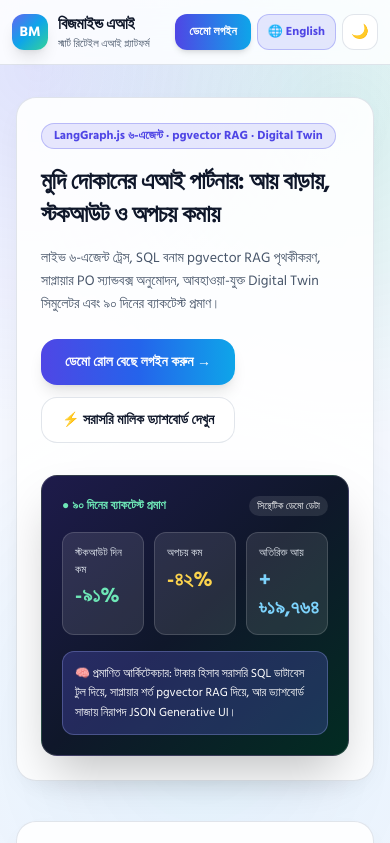
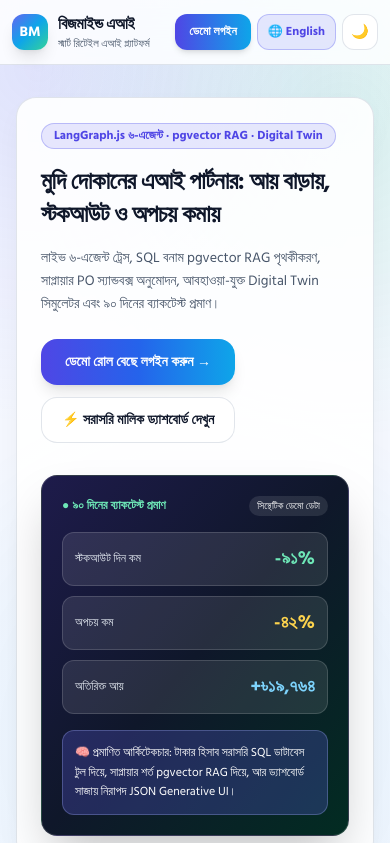
Before and after one commit to mdshamim-mern/bizmind-ai, a website: page public/index.html in a window 390 px wide. Shown: the top 843 px of the page. Drawn offline with nearby package versions, Linux system fonts and the light colour scheme.

Commit message:
fix: eliminate mobile header horizontal overflow, fix hero stat card wrapping, and add mobile bottom nav with More drawer

```diff
--- a/public/index.html
+++ b/public/index.html
@@ -96,6 +96,10 @@
     .no-scrollbar::-webkit-scrollbar { display: none; }
 
     /* Mobile-First Ergonomics & Budget Android 60fps Optimization */
+    html, body { max-width: 100%; overflow-x: hidden; }
+    *, *::before, *::after { box-sizing: border-box; }
+    select, input, textarea { max-width: 100%; }
+
     body { min-height: 100dvh; line-height: 1.65; }
     @media (max-width: 767px) {
       input, select, textarea { font-size: 16px !important; }
@@ -123,14 +127,14 @@
       </button>
 
       <div class="flex items-center gap-1.5 sm:gap-2 shrink-0">
-        <button type="button" id="openSearchBtn" class="hidden md:inline-flex items-center gap-2 min-h-[36px] px-3 py-1.5 rounded-xl glass-input text-xs text-muted hover:border-indigo-400">
+        <span class="hidden lg:inline-flex"><button type="button" id="openSearchBtn" class="hidden items-center gap-2 min-h-[36px] px-3 py-1.5 rounded-xl glass-input text-xs text-muted hover:border-indigo-400">
           <span>🔍</span><span data-i18n="searchTrigger"></span><kbd class="px-1.5 py-0.5 rounded bg-slate-500/20 text-[10px] font-mono">Ctrl+K</kbd>
-        </button>
+        </button></span>
         <button type="button" id="openLoginBtn" data-i18n="btnDemoLogin" class="min-h-[36px] px-3.5 py-1.5 rounded-xl bg-gradient-to-r from-indigo-600 to-sky-500 text-white font-bold text-xs shadow-md"></button>
         <div id="sessionPillWrap" class="hidden items-center gap-1.5">
           <button type="button" id="backToDashNavBtn" class="hidden inline-flex items-center gap-1 min-h-[36px] px-3 py-1.5 rounded-xl bg-gradient-to-r from-indigo-600 to-sky-500 text-white font-bold text-xs shadow-md hover:brightness-110 transition"></button>
-          <button type="button" id="sessionRoleBadge" class="hidden sm:inline-flex items-center px-2.5 py-1 rounded-xl bg-emerald-500/15 text-emerald-600 dark:text-emerald-300 border border-emerald-500/30 text-xs font-bold cursor-pointer hover:bg-emerald-500/25 transition"></button>
-          <button type="button" id="planSwitchBtn" class="hidden sm:inline-flex items-center min-h-[36px] px-2.5 py-1.5 rounded-xl bg-gradient-to-r from-amber-400 to-orange-500 text-slate-950 font-extrabold text-xs"></button>
+          <span class="hidden md:inline-flex"><button type="button" id="sessionRoleBadge" class="inline-flex items-center px-2.5 py-1 rounded-xl bg-emerald-500/15 text-emerald-600 dark:text-emerald-300 border border-emerald-500/30 text-xs font-bold cursor-pointer hover:bg-emerald-500/25 transition"></button></span>
+          <span class="hidden md:inline-flex"><button type="button" id="planSwitchBtn" class="hidden items-center min-h-[36px] px-2.5 py-1.5 rounded-xl bg-gradient-to-r from-amber-400 to-orange-500 text-slate-950 font-extrabold text-xs"></button></span>
           <button type="button" id="logoutBtn" data-i18n="btnLogout" class="min-h-[36px] px-2.5 py-1.5 rounded-xl border border-rose-500/35 bg-rose-500/10 text-rose-600 dark:text-rose-300 font-bold text-xs"></button>
         </div>
         <button type="button" id="langToggleBtn" class="min-h-[36px] px-2.5 py-1.5 rounded-xl bg-indigo-500/15 text-indigo-600 dark:text-indigo-300 border border-indigo-500/35 font-bold text-xs"></button>
@@ -264,18 +268,18 @@
             <span class="font-bold text-emerald-300" data-i18n="btBadge"></span>
             <span class="px-2 py-0.5 rounded-full bg-white/10 text-[10px]" data-i18n="btDemoTag"></span>
           </div>
-          <div class="grid grid-cols-3 gap-2.5">
-            <div class="p-3 rounded-xl bg-white/10 border border-white/15">
-              <div class="text-[11px] text-slate-200" data-i18n="btStockoutLbl"></div>
-              <div class="text-xl font-extrabold text-emerald-300 mt-1" id="heroBtStockout"></div>
-            </div>
-            <div class="p-3 rounded-xl bg-white/10 border border-white/15">
-              <div class="text-[11px] text-slate-200" data-i18n="btWasteLbl"></div>
-              <div class="text-xl font-extrabold text-amber-300 mt-1" id="heroBtWaste"></div>
-            </div>
-            <div class="p-3 rounded-xl bg-white/10 border border-white/15">
-              <div class="text-[11px] text-slate-200" data-i18n="btExtraRevLbl"></div>
-              <div class="text-xl font-extrabold text-sky-300 mt-1" id="heroBtRev"></div>
+          <div class="grid grid-cols-1 sm:grid-cols-3 gap-2.5">
+            <div class="p-3 rounded-xl bg-white/10 border border-white/15 flex sm:block items-center justify-between">
+              <div class="text-xs text-slate-200" data-i18n="btStockoutLbl"></div>
+              <div class="text-lg sm:text-xl font-extrabold text-emerald-300 sm:mt-1" id="heroBtStockout"></div>
+            </div>
+            <div class="p-3 rounded-xl bg-white/10 border border-white/15 flex sm:block items-center justify-between">
+              <div class="text-xs text-slate-200" data-i18n="btWasteLbl"></div>
+              <div class="text-lg sm:text-xl font-extrabold text-amber-300 sm:mt-1" id="heroBtWaste"></div>
+            </div>
+            <div class="p-3 rounded-xl bg-white/10 border border-white/15 flex sm:block items-center justify-between">
+              <div class="text-xs text-slate-200" data-i18n="btExtraRevLbl"></div>
+              <div class="text-lg sm:text-xl font-extrabold text-sky-300 sm:mt-1" id="heroBtRev"></div>
             </div>
           </div>
           <div class="p-3 rounded-xl bg-indigo-500/25 border border-indigo-300/30 text-xs leading-relaxed" data-i18n="heroArchitectureLine"></div>
@@ -1373,7 +1377,7 @@
       document.getElementById('openLoginBtn').classList.toggle('hidden', loggedIn);
       document.getElementById('sessionPillWrap').classList.toggle('hidden', !loggedIn);
       document.getElementById('sessionPillWrap').classList.toggle('flex', loggedIn);
-      document.getElementById('openSearchBtn').classList.toggle('hidden', !(loggedIn && session.role !== 'SUPER_ADMIN'));
+      const _sb = document.getElementById('openSearchBtn'); const _showSb = loggedIn && session.role !== 'SUPER_ADMIN'; _sb.classList.toggle('hidden', !_showSb); _sb.classList.toggle('inline-flex', _showSb);
       document.getElementById('activePlanBadge').classList.toggle('hidden', !(loggedIn && session.role !== 'SUPER_ADMIN'));
 
       if (!loggedIn) { document.getElementById('backToDashNavBtn').classList.add('hidden'); document.getElementById('activeContextSubtitle').textContent = L('স্মার্ট রিটেইল এআই প্ল্যাটফর্ম', 'Smart Retail AI Platform'); return; }
@@ -1384,7 +1388,7 @@
       backBtn.textContent = L('📊 ড্যাশবোর্ডে ফিরুন', '📊 Dashboard');
       document.getElementById('heroDemoLoginBtn').textContent = L(`📊 ${roleLabel(session.role)} ড্যাশবোর্ডে ফিরুন →`, `📊 Return to ${roleLabel(session.role)} Dashboard →`);
       document.getElementById('activePlanBadge').textContent = session.plan === 'PREMIUM' ? L('প্রিমিয়াম', 'PREMIUM') : L('ফ্রি', 'FREE');
-      document.getElementById('planSwitchBtn').classList.toggle('hidden', session.role === 'SUPER_ADMIN');
+      const _pb = document.getElementById('planSwitchBtn'); const _showPb = session.role !== 'SUPER_ADMIN'; _pb.classList.toggle('hidden', !_showPb); _pb.classList.toggle('inline-flex', _showPb);
       document.getElementById('planSwitchBtn').textContent = session.plan === 'FREE' ? L('⚡ প্রিমিয়াম নিন', '⚡ Upgrade Pro') : L('👑 প্রিমিয়াম', '👑 Pro');
       if (session.role === 'SUPER_ADMIN') { document.getElementById('activeContextSubtitle').textContent = L('প্ল্যাটফর্ম অপারেশনস', 'Platform Operations'); return; }
 
@@ -1409,13 +1413,28 @@
         .join('');
       document.querySelectorAll('.side-nav-btn').forEach((b) => b.addEventListener('click', () => switchShopTab(b.getAttribute('data-stab'))));
 
-      const mTabs = allowed.slice(0, 5);
+      const hasMore = allowed.length > 4;
+      const mTabs = hasMore ? allowed.slice(0, 4) : allowed;
+      const cols = mTabs.length + (hasMore ? 1 : 0);
       const grid = document.getElementById('mobileBottomNavGrid');
-      grid.className = `grid grid-cols-${mTabs.length} px-1 py-1.5`;
+      grid.className = 'grid px-1 py-1';
+      grid.style.gridTemplateColumns = `repeat(${cols}, minmax(0, 1fr))`;
       grid.innerHTML = mTabs
-        .map((t) => `<button type="button" data-mtab="${t}" class="bnav-btn ${activeShopTab === t ? 'active' : ''} flex flex-col items-center gap-0.5 py-1"><span class="bnav-dot px-2.5 py-0.5 rounded-full text-sm">${meta[t].icon}</span><span class="text-[10px] font-bold truncate">${L(meta[t].bn, meta[t].en)}</span></button>`)
-        .join('');
-      document.querySelectorAll('.bnav-btn').forEach((b) => b.addEventListener('click', () => switchShopTab(b.getAttribute('data-mtab'))));
+        .map((t) => `<button type="button" data-mtab="${t}" class="bnav-btn ${activeShopTab === t ? 'active' : ''} flex flex-col items-center justify-center gap-0.5 py-1 min-w-0"><span class="bnav-dot px-2 py-0.5 rounded-full text-sm">${meta[t].icon}</span><span class="text-[10px] font-bold truncate max-w-full px-0.5">${L(meta[t].bn, meta[t].en)}</span></button>`)
+        .join('') + (hasMore ? `<button type="button" id="openMobileMoreBtn" class="bnav-btn flex flex-col items-center justify-center gap-0.5 py-1 min-w-0"><span class="bnav-dot px-2 py-0.5 rounded-full text-sm">☰</span><span class="text-[10px] font-bold truncate">${L('আরও', 'More')}</span></button>` : '');
+      document.querySelectorAll('[data-mtab]').forEach((b) => b.addEventListener('click', () => switchShopTab(b.getAttribute('data-mtab'))));
+      const moreBtn = document.getElementById('openMobileMoreBtn');
+      if (moreBtn) {
+        moreBtn.addEventListener('click', () => {
+          document.getElementById('whyModalTitle').textContent = L('সব মেনু', 'All Menus');
+          document.getElementById('whyModalBody').innerHTML = `<div class="grid grid-cols-2 gap-2">${allowed.map((t) => `<button type="button" data-drawer-tab="${t}" class="drawer-tab-btn p-3 rounded-xl sub-glass-row font-bold text-xs flex items-center gap-2 text-left">${meta[t].icon} <span>${L(meta[t].bn, meta[t].en)}</span></button>`).join('')}</div>`;
+          document.getElementById('whyModal').classList.remove('hidden');
+          document.querySelectorAll('.drawer-tab-btn').forEach((db) => db.addEventListener('click', () => {
+            document.getElementById('whyModal').classList.add('hidden');
+            switchShopTab(db.getAttribute('data-drawer-tab'));
+          }));
+        });
+      }
     }
 
     function renderShopContent() {
--- a/public/sw.js
+++ b/public/sw.js
@@ -1,5 +1,5 @@
 // BizMind AI Offline-First Service Worker (PWA — "ইন্টারনেট ছাড়াও কাজ চলে")
-const CACHE_NAME = 'bizmind-ai-offline-v2';
+const CACHE_NAME = 'bizmind-ai-offline-v3';
 const CORE_ASSETS = ['./', './index.html', './manifest.webmanifest'];
 
 self.addEventListener('install', (event) => {
```
